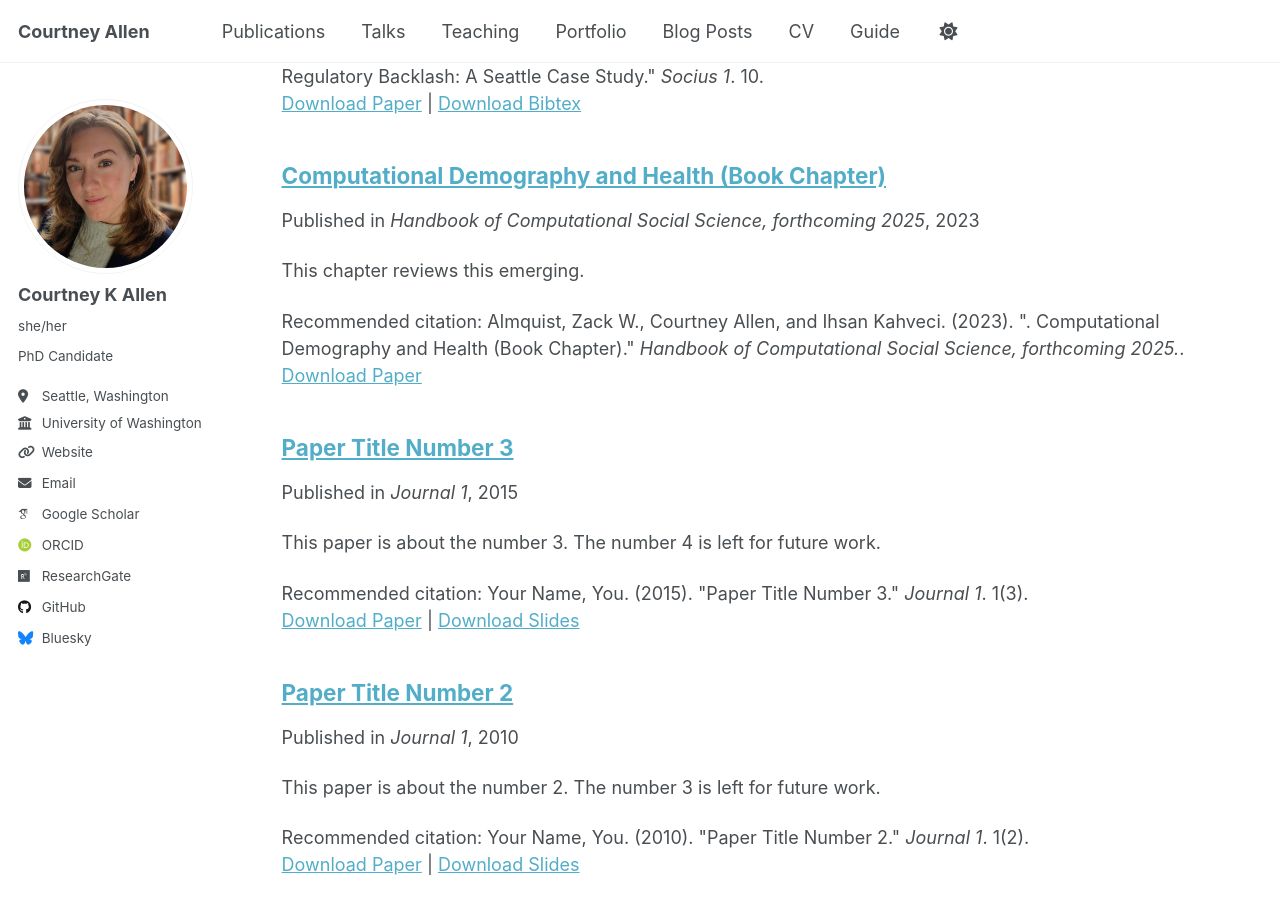
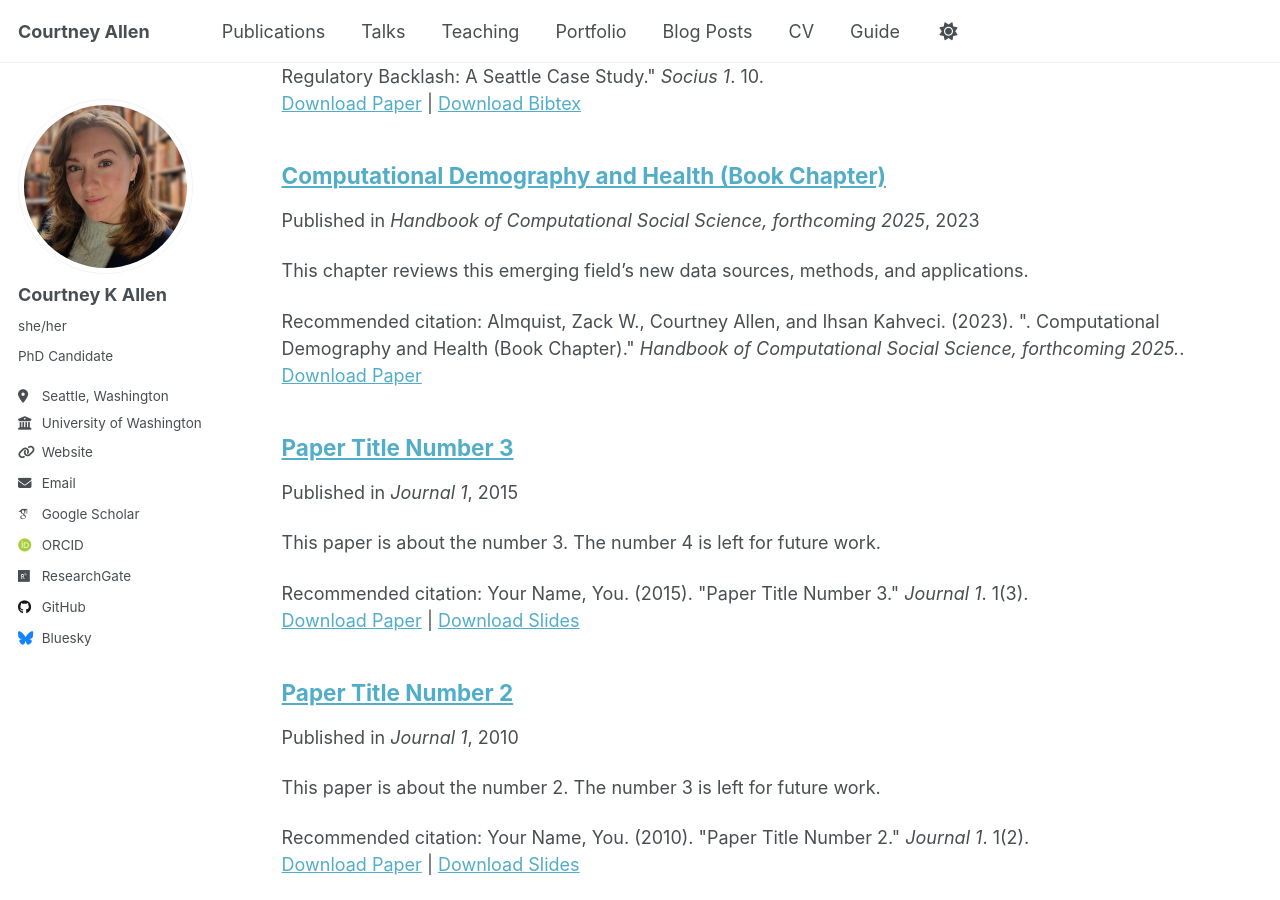
Before and after one commit to courtneykirsten/test-page, a Jekyll site: the page built from _pages/publications.html, in a window 1280 px wide and 900 px high, scrolled down 468 px. Built offline with Jekyll 4.4.1, drawn with Linux system fonts in a browser that asks for light colours; some web fonts are replaced.

Commit message:
Update 2024-02-17-paper-title-number-4.md

```diff
--- a/_publications/2024-02-17-paper-title-number-4.md
+++ b/_publications/2024-02-17-paper-title-number-4.md
@@ -3,7 +3,7 @@ title: "Computational Demography and Health (Book Chapter)"
 collection: publications
 category: manuscripts
 permalink: /publication/2023-compdemography
-excerpt: 'This chapter reviews this emerging.'
+excerpt: "This chapter reviews this emerging field's new data sources, methods, and applications."
 date: 2023-09-08
 venue: 'Handbook of Computational Social Science, forthcoming 2025'
 paperurl: 'https://arxiv.org/abs/2309.13056'
```
